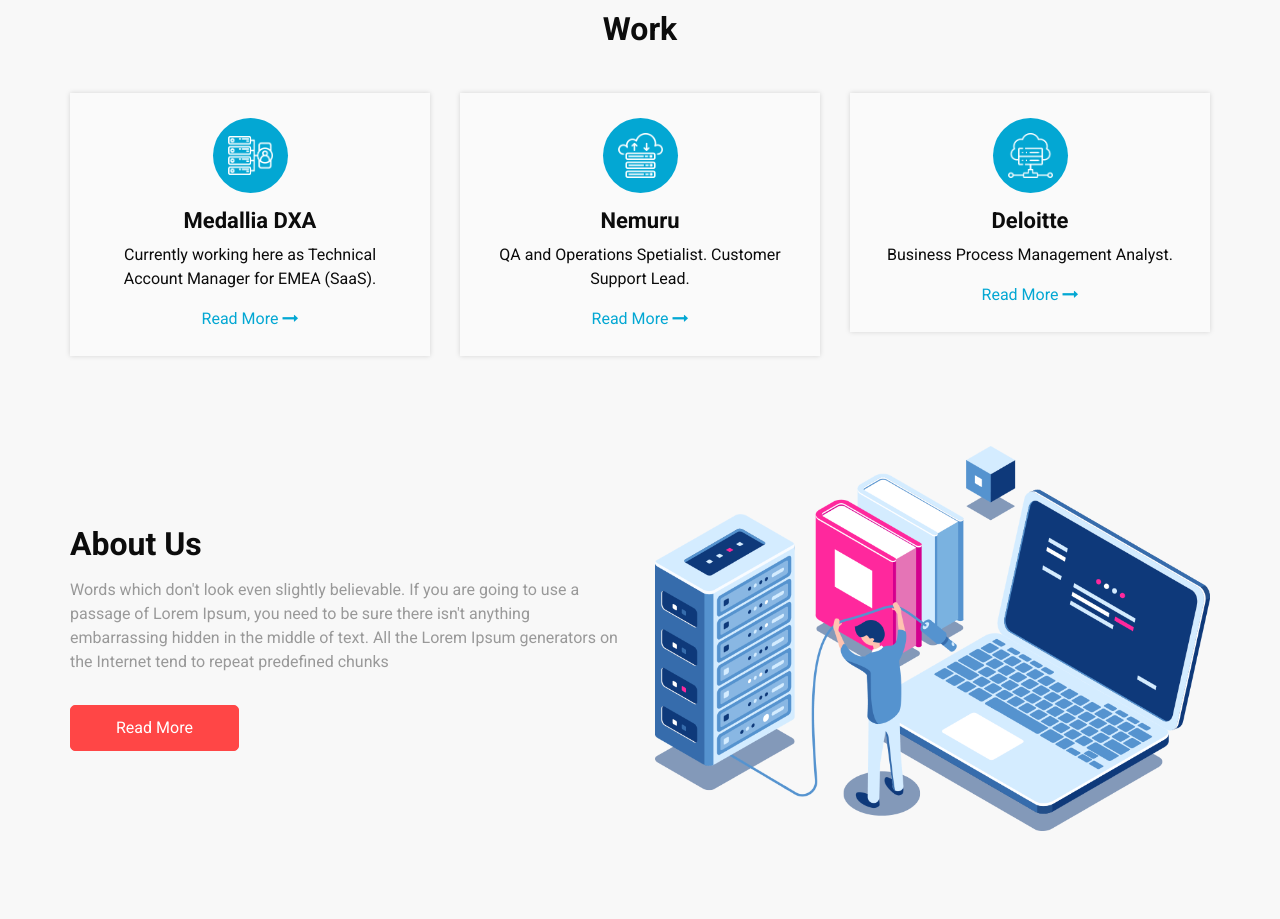
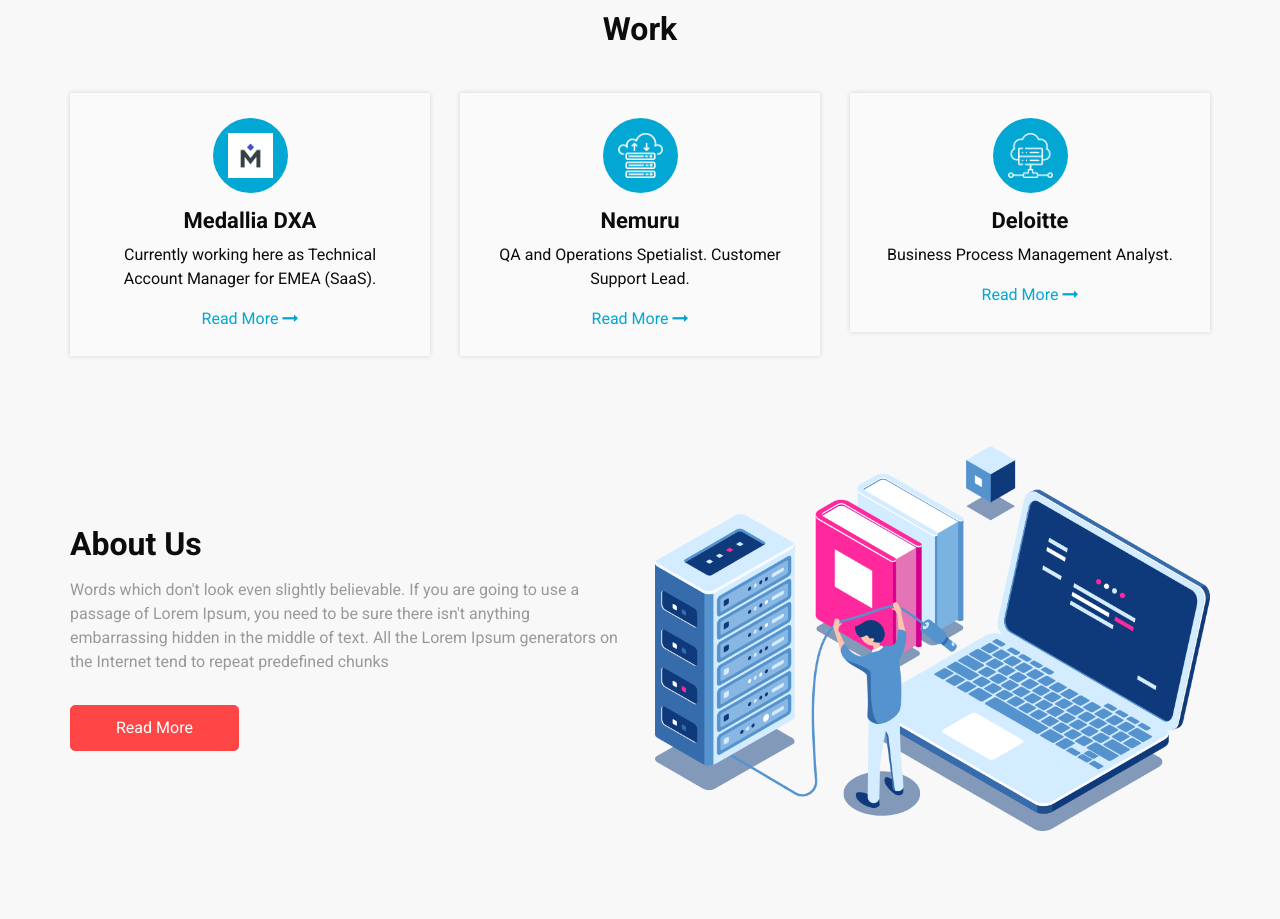
Before and after one commit to claumanch/test, a plain HTML site: page index.html in a window 1280 px wide. Shown: the part 880-1799 px from the top of the page. Drawn offline with Linux system fonts and the light colour scheme; a script that the page names is missing.

Commit message:
Add Logo to Medallia Work

```diff
--- a/index.html
+++ b/index.html
@@ -227,7 +227,7 @@
         <div class="col-md-6 col-lg-4">
           <div class="box ">
             <div class="img-box">
-              <img src="images/s1.png" alt="">
+              <img src="images/medallia.png" alt="">
             </div>
             <div class="detail-box">
               <h4>
```
Also changed, not shown: images/medallia.png (added), images/s11.jpg (renamed from images/s1.jpg).
